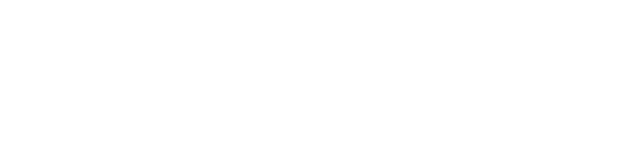
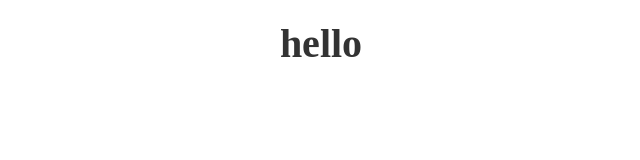
Before and after one commit to DONG-XIAN-tony/2024-10-30, a plain HTML site: page index.html in a window 1280 px wide. Shown: the whole page, without its empty margins (319-959 px from the left). Drawn offline with Linux system fonts and the light colour scheme.

Commit message:
修改html 修改css 新增page.html

```diff
--- a/all.css
+++ b/all.css
@@ -1,3 +1,9 @@
 body{
     color:red;
 }
+h1 {
+    font-size: 2.5em; /* 字體大小 */
+    color: #333;      /* 字體顏色 */
+    text-align: center; /* 置中對齊 */
+    margin-top: 20px;  /* 上方間距 */
+}
--- a/index.html
+++ b/index.html
@@ -8,6 +8,7 @@
     <link rel="stylesheet" href="all.css">
 </head>
 <body>
+    <h1>hello<h1>
 
 </body>
 </html>
```
Also changed, not shown: page.html (added).
